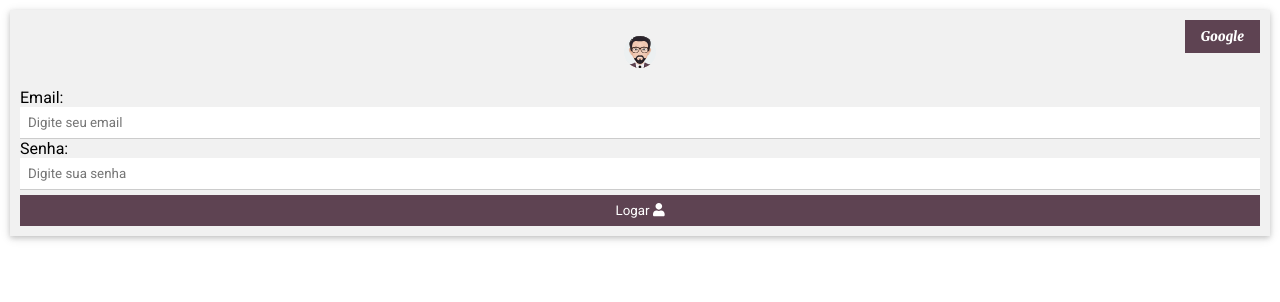
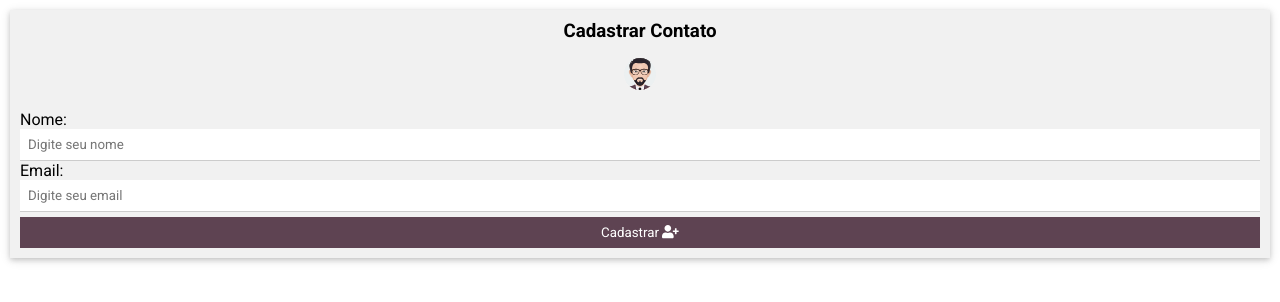
Before and after one commit to gusleaooliveira/react-eagle-app, a React (Create React App) app: page / in a window 1280 px wide. Shown: the top 302 px of the page. Built offline with nearby package versions, Linux system fonts and the light colour scheme.

Commit message:
cadastro concluído

```diff
--- a/src/App.js
+++ b/src/App.js
@@ -3,11 +3,13 @@ import './css/estilo.css';
 import './css/hcw.min.css';
 import IconeUsuario from './components/IconeUsuario';
 import Login from './components/usuario/Login'
+import Cadastrar from './components/usuario/Cadastro';
+import CadastrarContato from './components/contatos/CadastrarUm'
 
 function App() {
   return (
     <React.Fragment>
-        <Login />
+        <CadastrarContato />
     </React.Fragment>
   );
 }
--- a/src/components/contatos/CadastrarUm.js
+++ b/src/components/contatos/CadastrarUm.js
@@ -1,7 +1,29 @@
 import React from 'react';
+import { FontAwesomeIcon } from '@fortawesome/react-fontawesome';
+import { faUserPlus, faAt } from '@fortawesome/free-solid-svg-icons';
+import IconeUsuario from '../IconeUsuario';
 
 function CadastrarUm(props){
-    return <div></div>
+    return  <section className="padding-10 margin-10 card light-gray display-container">
+
+                <h3 className="text-center">Cadastrar Contato</h3>
+
+                <div className="text-center  padding-16">
+                    <IconeUsuario />
+                </div>
+
+                <label htmlFor="nome">Nome:</label>
+                <input type="text" placeholder="Digite seu nome" id="nome" className="white input border-bottom-eggplant-focus" />
+
+                <label htmlFor="email">Email:</label>
+                <input type="email" placeholder="Digite seu email" id="email" className="white input border-bottom-eggplant-focus" />
+
+                <button className="btn btn-block eggplant margin-top-5">
+                    <span>Cadastrar </span>
+                    <FontAwesomeIcon icon={faUserPlus} />
+                </button>
+
+            </section>;
 }
 
 export default CadastrarUm;
--- a/src/components/usuario/Cadastro.js
+++ b/src/components/usuario/Cadastro.js
@@ -1,7 +1,35 @@
 import React from 'react';
+import { FontAwesomeIcon } from '@fortawesome/react-fontawesome';
+import { faUserPlus, faAt } from '@fortawesome/free-solid-svg-icons';
+import IconeUsuario from '../IconeUsuario';
 
 function Cadastro(props){
-    return <div></div>
+    return  <section className="padding-10 margin-10 card light-gray display-container">
+
+                <h3 className="text-center">Cadastrar Usuário</h3>
+
+                <div className="text-center  padding-16">
+                    <IconeUsuario />
+                </div>
+
+                <label htmlFor="nome">Nome:</label>
+                <input type="text" placeholder="Digite seu nome" id="nome" className="white input border-bottom-eggplant-focus" />
+
+                <label htmlFor="telefone">Telefone:</label>
+                <input type="tel" placeholder="Digite seu telegone" id="email" className="white input border-bottom-eggplant-focus" />
+
+                <label htmlFor="email">Email:</label>
+                <input type="email" placeholder="Digite seu email" id="email" className="white input border-bottom-eggplant-focus" />
+
+                <label htmlFor="senha">Senha:</label>
+                <input type="password" placeholder="Digite sua senha" id="senha" className="white input border-bottom-eggplant-focus" />
+
+                <button className="btn btn-block eggplant margin-top-5">
+                    <span>Cadastrar </span>
+                    <FontAwesomeIcon icon={faUserPlus} />
+                </button>
+
+            </section>;
 }
 
 export default Cadastro;
--- a/src/components/usuario/Login.js
+++ b/src/components/usuario/Login.js
@@ -5,6 +5,8 @@ import IconeUsuario from '../IconeUsuario';
 
 function Login(props){
     return  <section className="padding-10 margin-10 card light-gray display-container">
+
+                <h3 className="text-center">Login</h3>
 
                 <div className="text-center  padding-16">
                     <IconeUsuario />
@@ -15,6 +17,10 @@ function Login(props){
 
                 <label htmlFor="senha">Senha:</label>
                 <input type="password" placeholder="Digite sua senha" id="senha" className="white input border-bottom-eggplant-focus" />
+
+                <div className="row row-right">
+                    <a href="" className="margin-top-5 text-blue ">Cadastre-se</a>
+                </div>
 
                 <button className="btn btn-block eggplant margin-top-5">
                     <span>Logar </span>
--- a/src/css/estilo.css
+++ b/src/css/estilo.css
@@ -6,3 +6,12 @@
 .font-google {
     font-family: 'Merriweather', serif;
 }
+
+.row {
+    display: flex
+
+}
+
+.row-right {
+    justify-content: flex-end
+}
```
